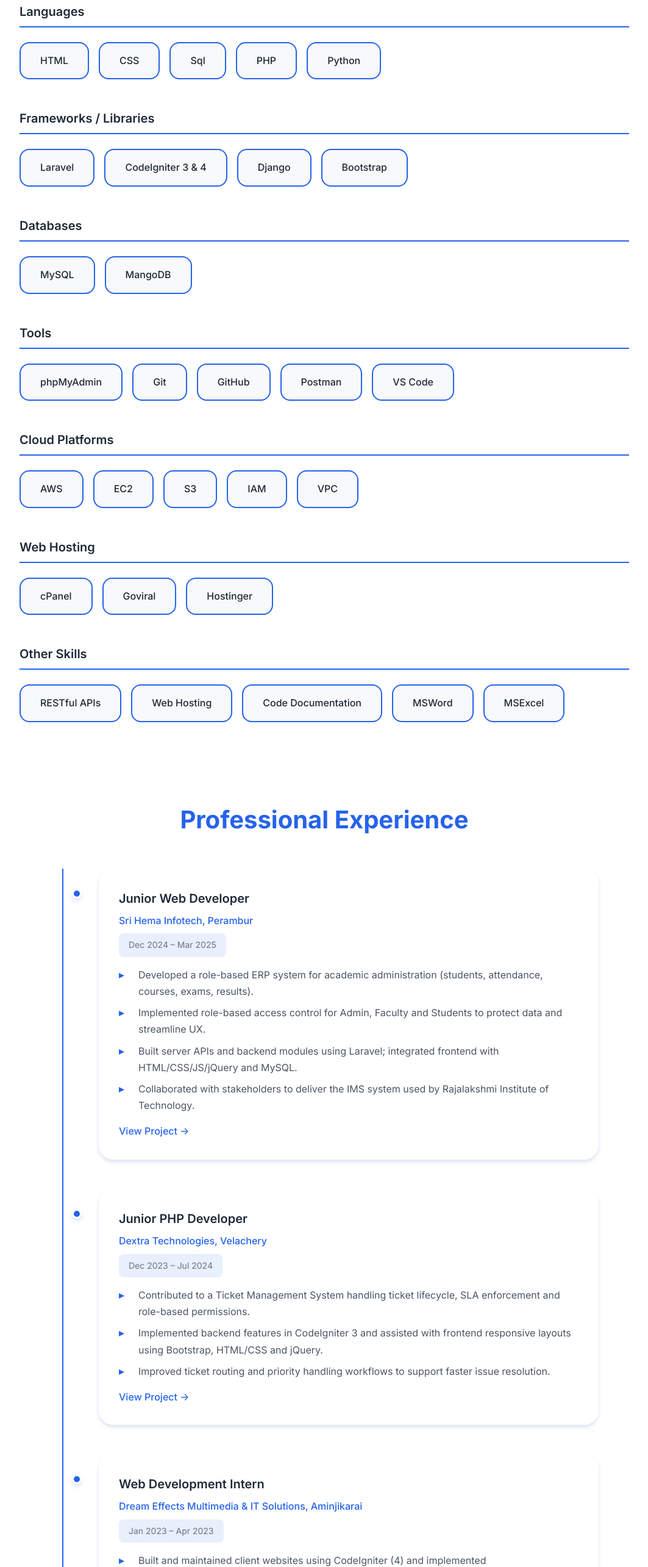
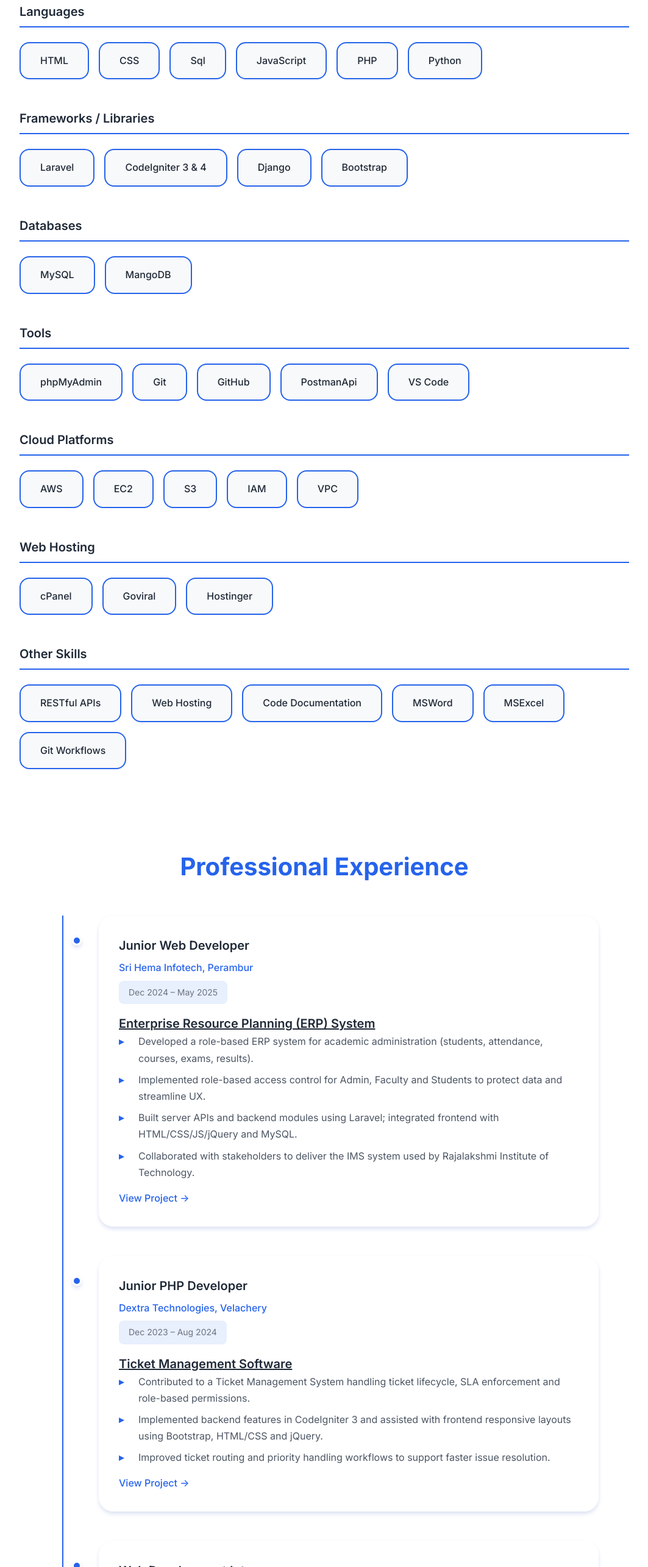
Before and after one commit to arthyrajagopal/arthyrajagopal.github.io, a plain HTML site: page index.html in a window 1280 px wide. Shown: the part 2191-4760 px from the top of the page at 61% size, without its empty margins (108-1171 px from the left). Drawn offline with Linux system fonts and the light colour scheme.

Commit message:
Update index.html

```diff
--- a/index.html
+++ b/index.html
@@ -274,7 +274,7 @@
 								<span class="skill-tag">HTML</span>
 								<span class="skill-tag">CSS</span>
 								<span class="skill-tag">Sql</span>
-								<!-- <span class="skill-tag">JavaScript</span> -->
+								<span class="skill-tag">JavaScript</span>
 								<span class="skill-tag">PHP</span>
 								<span class="skill-tag">Python</span>
 							</div>
@@ -310,7 +310,7 @@
 								<span class="skill-tag">phpMyAdmin</span>
 								<span class="skill-tag">Git</span>
 								<span class="skill-tag">GitHub</span>
-								<span class="skill-tag">Postman</span>
+								<span class="skill-tag">PostmanApi</span>
 								<span class="skill-tag">VS Code</span>
 							</div>
 						</div>
@@ -349,7 +349,7 @@
 								<span class="skill-tag">Code Documentation</span>
 								<span class="skill-tag">MSWord</span>
 								<span class="skill-tag">MSExcel</span>
-								<!-- <span class="skill-tag">Git Workflows</span> -->
+								<span class="skill-tag">Git Workflows</span>
 							</div>
 						</div>
 					</div>
@@ -377,9 +377,11 @@
 										>Sri Hema Infotech, Perambur</span
 									>
 								</div>
-								<span class="timeline-date"
-									>Dec 2024 – Mar 2025</span
+								<span class="timeline-date">Dec 2024 – May 2025</span
 								>
+								<h3 class="timeline-title">
+									    <u>Enterprise Resource Planning (ERP) System</u>
+									</h3>
 								<ul class="timeline-description" role="list">
 									<li>
 										Developed a role-based ERP system for
@@ -424,8 +426,11 @@
 									>
 								</div>
 								<span class="timeline-date"
-									>Dec 2023 – Jul 2024</span
+									>Dec 2023 – Aug 2024</span
 								>
+								<h3 class="timeline-title">
+									    <u>Ticket Management Software</u>
+									</h3>
 								<ul class="timeline-description" role="list">
 									<li>
 										Contributed to a Ticket Management
@@ -467,8 +472,11 @@
 									>
 								</div>
 								<span class="timeline-date"
-									>Jan 2023 – Apr 2023</span
+									>Dec 2022 – Apr 2023</span
 								>
+									<h3 class="timeline-title">
+									    <u>Sports Center Booking Website</u>
+									</h3>
 								<ul class="timeline-description" role="list">
 									<li>
 										Built and maintained client websites
@@ -481,6 +489,12 @@
 										to deliver production features.
 									</li>
 								</ul>
+								<a
+									href="https://github.com/arthyrajagopal/booking.git"
+									target="_blank"
+									rel="noopener noreferrer"
+									class="timeline-link"
+									>View Project →</a
 							</div>
 						</article>
 					</div>
```
